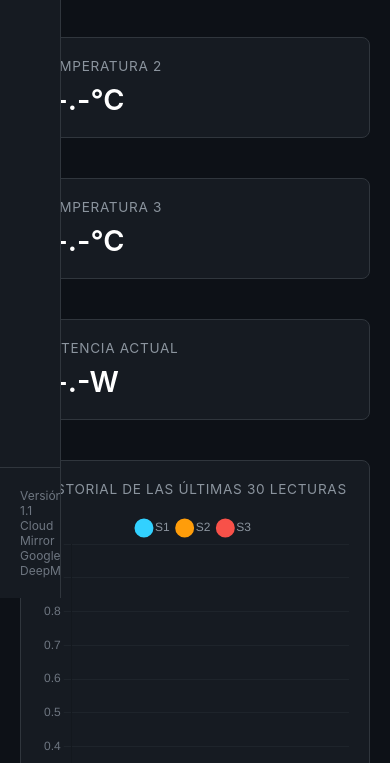
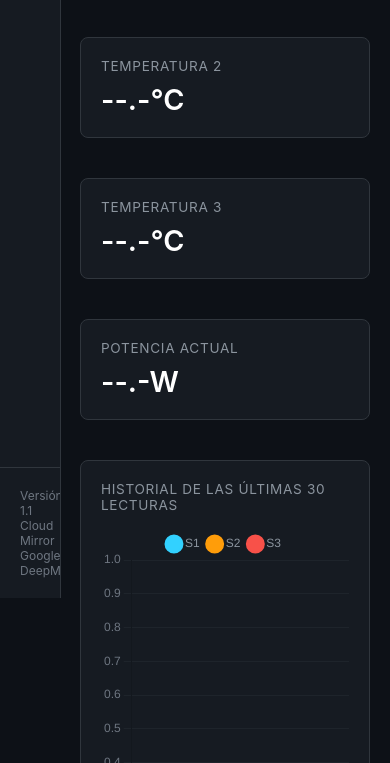
Before and after one commit to Oskimark/monitor_ref, a plain HTML site: page index.html in a window 390 px wide. Shown: the part 246-1009 px from the top of the page. Drawn offline with nearby package versions, Linux system fonts and the light colour scheme.

Commit message:
Add files via upload

```diff
--- a/index.html
+++ b/index.html
@@ -103,6 +103,11 @@
 
             .sidebar.open .nav-item .nav-label {
                 display: inline;
+            }
+
+            .main-content {
+                margin-left: 60px;
+                padding: 15px;
             }
         }
 
```
